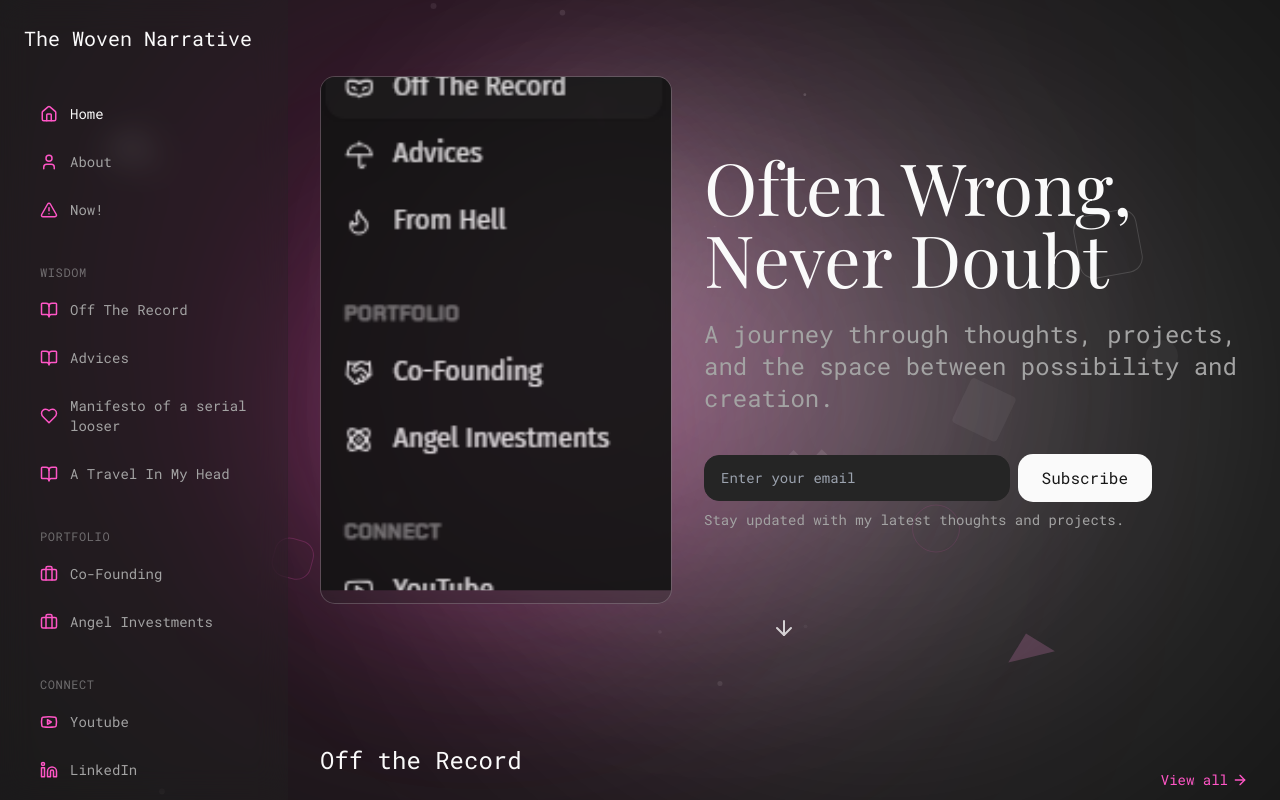
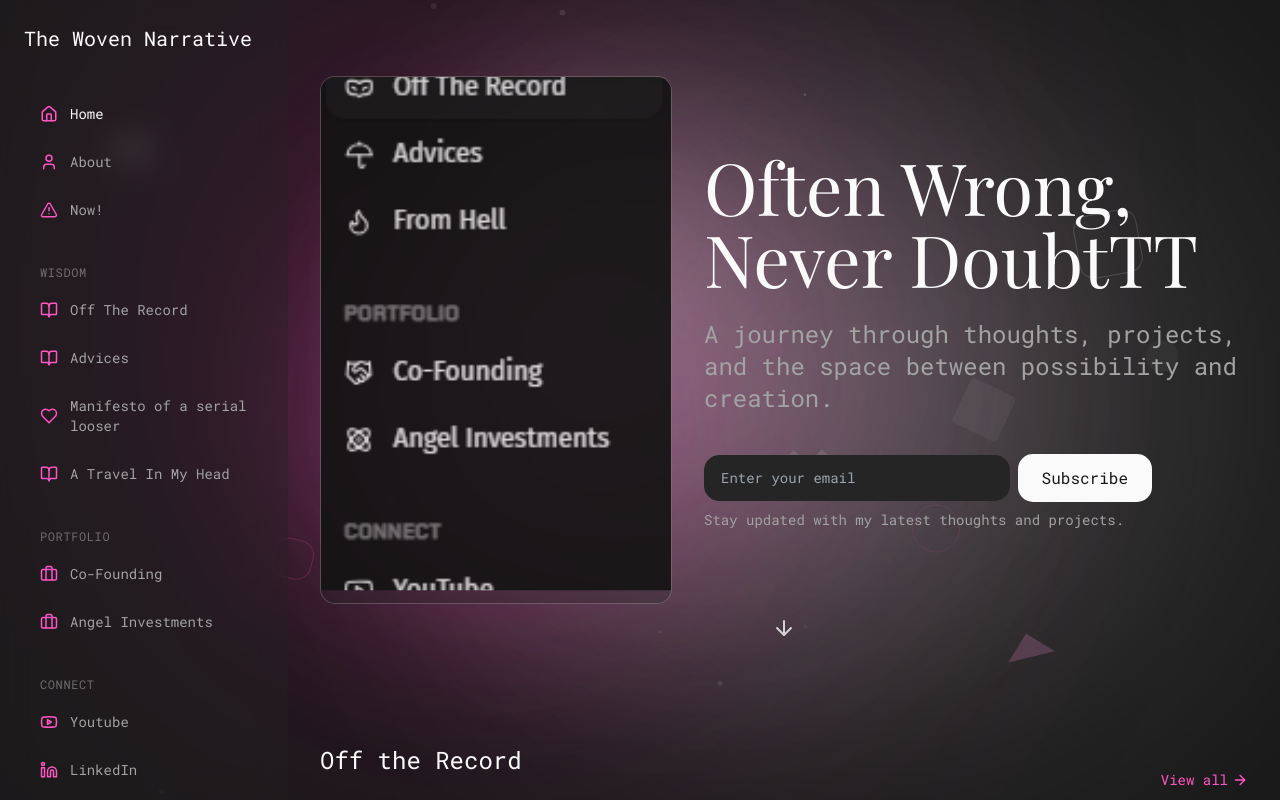
Before and after one commit to cornibrus-ai/boostrap-narrative, a React (Vite) app: page / in a window 1280 px wide. Shown: the top 800 px of the page. Built offline with nearby package versions, Linux system fonts and the light colour scheme; a web font is replaced by a local one.

Commit message:
Update Home.tsx

```diff
--- a/src/pages/Home.tsx
+++ b/src/pages/Home.tsx
@@ -147,7 +147,7 @@ const Home = () => {
               animate={{ opacity: 1, y: 0 }}
               transition={{ duration: 0.8 }}
             >
-              Often Wrong, Never Doubt
+              Often Wrong, Never DoubtTT
             </motion.h1>
 
             <motion.p
```
